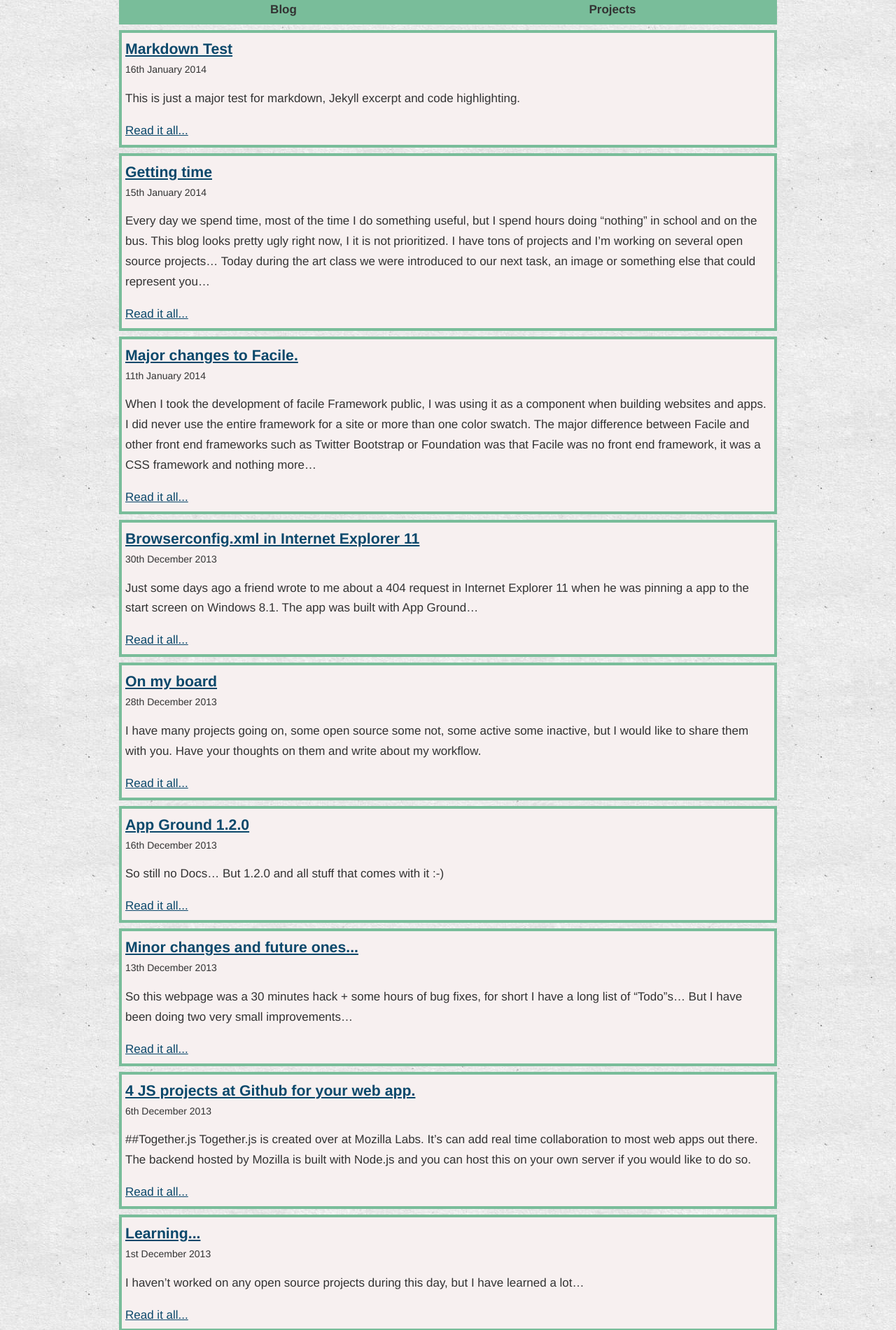
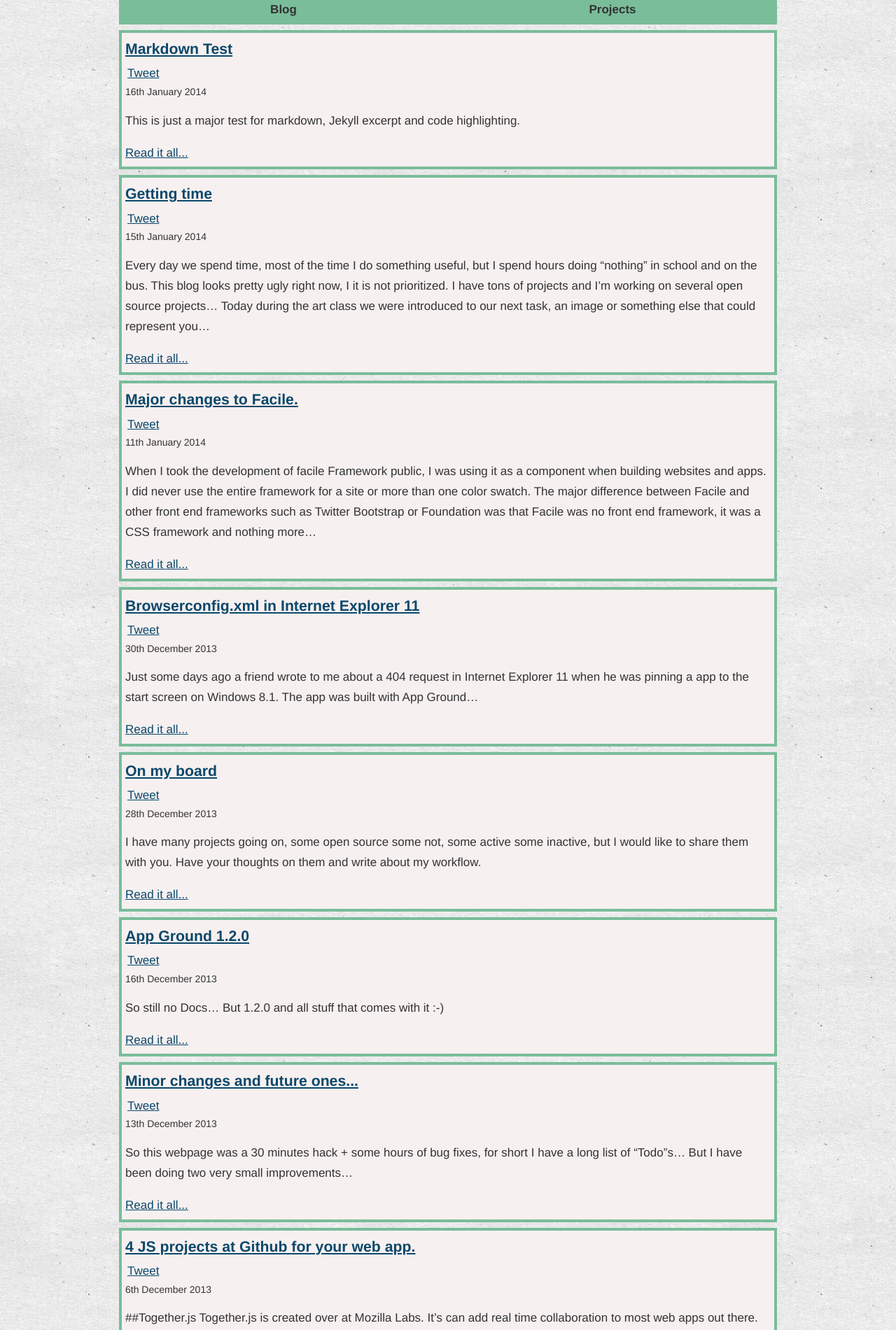
Before and after one commit to mikiec84/abbe98.github.com, a Jekyll site: the page built from index.html, in a window 1280 px wide. Shown: the top 1901 px of the page at 70% size. Built offline with Jekyll 4.4.1, drawn with Linux system fonts in a browser that asks for light colours.

Commit message:
Adding socila share to index.html

```diff
--- a/index.html
+++ b/index.html
@@ -6,6 +6,10 @@ title: Albin Larsson
 {% for post in site.posts limit: 13 %}
 <article class="post">
 	<h2><a href="{{ post.url }}" title="{{ post.title | xml_escape }}">{{ post.title }}</a></h2>
+	<div class="btn-wrapper">
+		<div href="http://abbe98.github.io{{ post.url }}" class="g-plusone" data-size="medium"></div>
+		<a href="https://twitter.com/share" class="twitter-share-button" data-via="albinpclarsson" data-lang="en" url="http://abbe98.github.io{{ post.url }}" counturl="http://abbe98.github.io{{ post.url }}">Tweet</a>
+	</div>
 	<p class="date">
 		{% assign day = post.date | date: '%d' %}
 		{% case day %}
--- a/style.css
+++ b/style.css
@@ -127,6 +127,12 @@ h3, .h3 {
 	margin-bottom: 3px;
 }
 
+.btn-wrapper {
+	margin-left: 3px;
+	margin-top: 3px;
+}
+
+
 /* Archive
  ========================================================================== */
 
```
